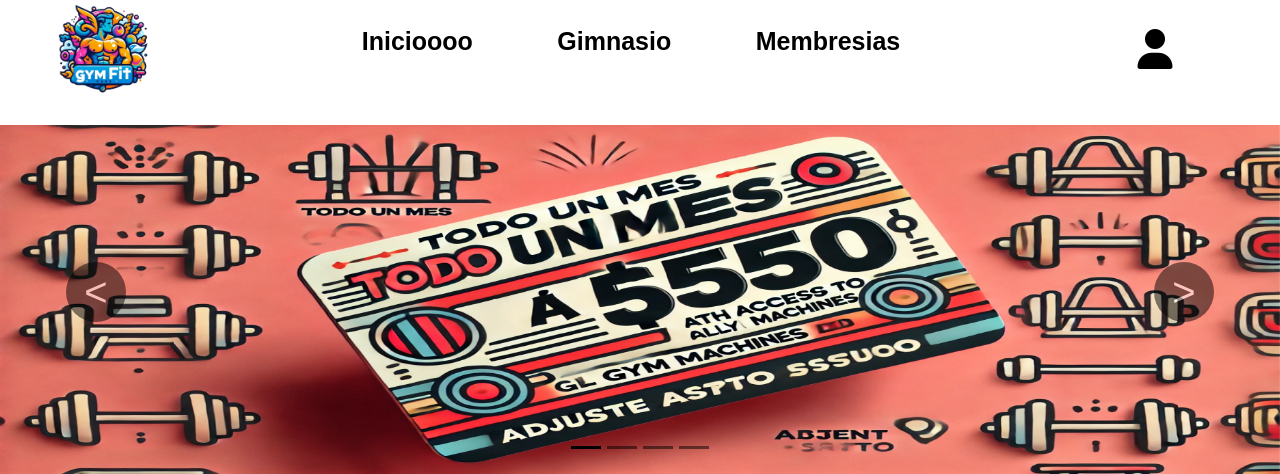
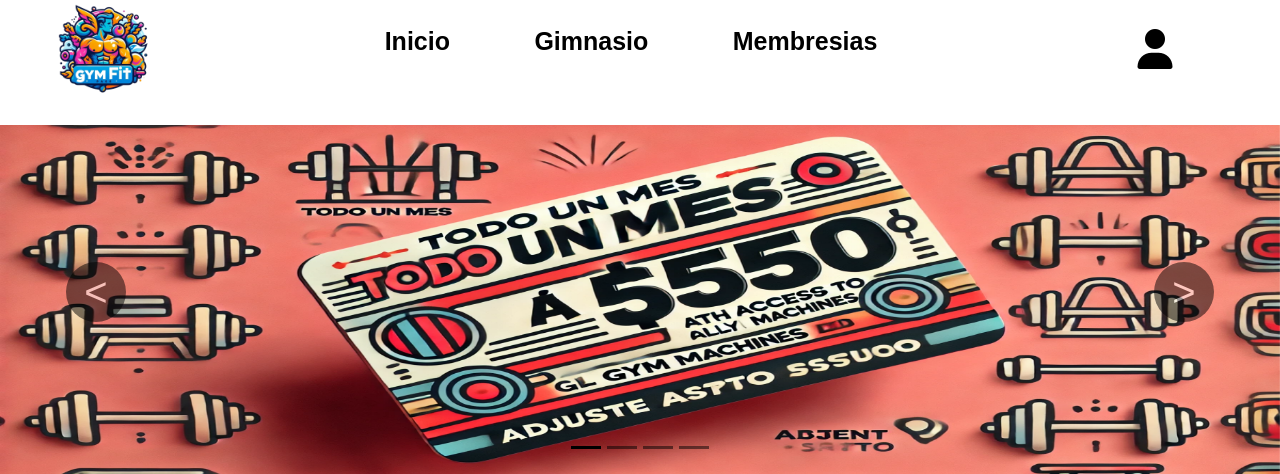
Before and after one commit to Vicrator/ahorasi, a PHP site: page /index.php in a window 1280 px wide. Shown: the top 474 px of the page. Run offline with PHP 8.4, Linux system fonts and the light colour scheme; some libraries are stand-ins or nearby versions.

Commit message:
Actualización del proyecto

```diff
--- a/index.php
+++ b/index.php
@@ -38,7 +38,7 @@
 
         <div class="menu">
             <ul class="menus">
-                <li><a href="index.php">Inicioooo</a></li>
+                <li><a href="index.php">Inicio</a></li>
                 <li><a href="gimnasios.php">Gimnasio</a></li>
                 <li><a href="catalogo.php">Membresias</a></li>
                 <?php
```
